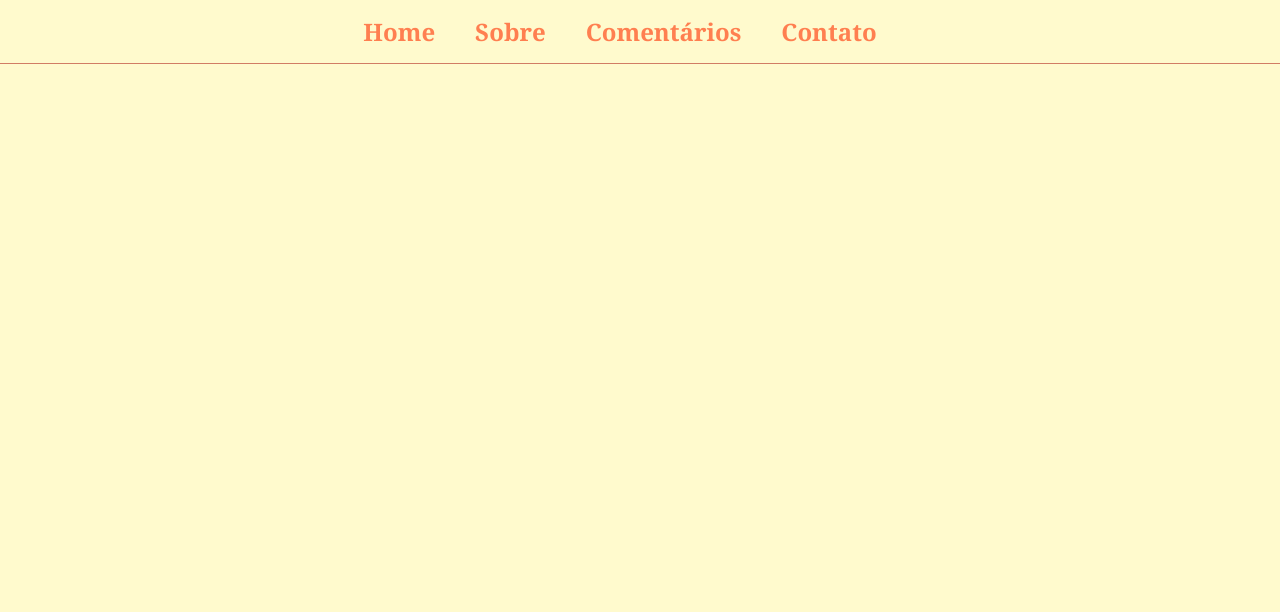
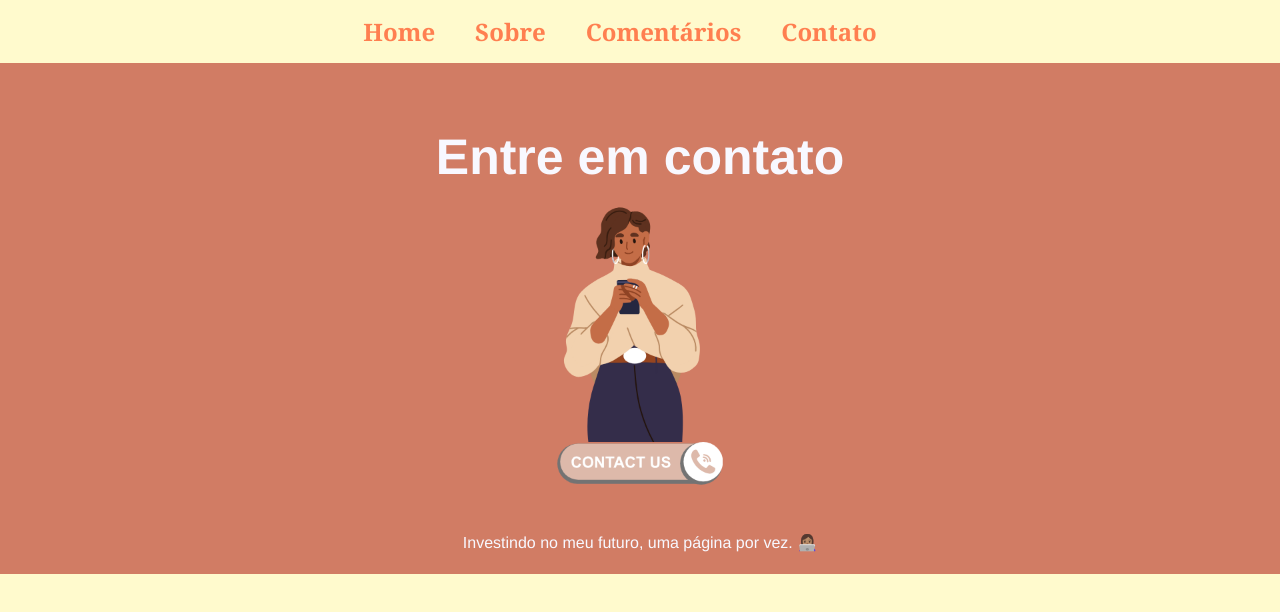
Before and after one commit to iallysamara/Projeto_Final_Preta_Lab_React, a React (Vite) app: page /contato in a window 1280 px wide. Shown: the top 612 px of the page. Built offline with nearby package versions, Linux system fonts and the light colour scheme.

Commit message:
Imagem e título para Contato

```diff
--- a/src/App.jsx
+++ b/src/App.jsx
@@ -1,6 +1,7 @@
 import Footer from "./components/Footer/Footer.jsx";
 import Menu from "./components/Menu/Menu.jsx";
 import Home from "./pages/Home/Home.jsx";
+import Contato from "./pages/Contato/Contato.jsx";
 import Comentarios from "./pages/Comentarios/Comentarios.jsx";
 import Sobre from "./pages/Sobre/Sobre.jsx";
 import { Route, Routes } from "react-router-dom";
@@ -14,6 +15,7 @@ function App() {
         <Route path="/" element={<Home /> }/>
         <Route path="/sobre" element={<Sobre /> }/>
         <Route path="/comentarios" element={<Comentarios /> } />
+        <Route path="/contato" element={<Contato /> } />
       </Routes>
       <Footer />
 </div>
--- /dev/null
+++ b/src/pages/Contato/Contato.jsx
@@ -0,0 +1,19 @@
+import styles from './Contato.module.css';
+import Woman_cell from '../../assets/Woman_cell.png';
+import { useState } from 'react';
+
+
+const Contato = () =>{
+    return(
+        <>
+          <div className={styles.header}>
+            <h1>
+              Entre em contato
+            </h1>
+            <img src={Woman_cell} />
+            </div>
+        </>
+    )
+}
+
+export default Contato;
--- /dev/null
+++ b/src/pages/Contato/Contato.module.css
@@ -0,0 +1,17 @@
+.header {
+    text-align: center;
+    color: var(--text-rodape);
+    background: var(--primary-color);
+  }
+
+  .header h1 {
+    padding-top: 8rem;
+    font-size: 50px;
+    color: var(--text-rodape);
+  }
+
+  .header img {
+    width: 100%;
+    margin-top: -200px;
+    margin-bottom: -200px;
+  }
```
